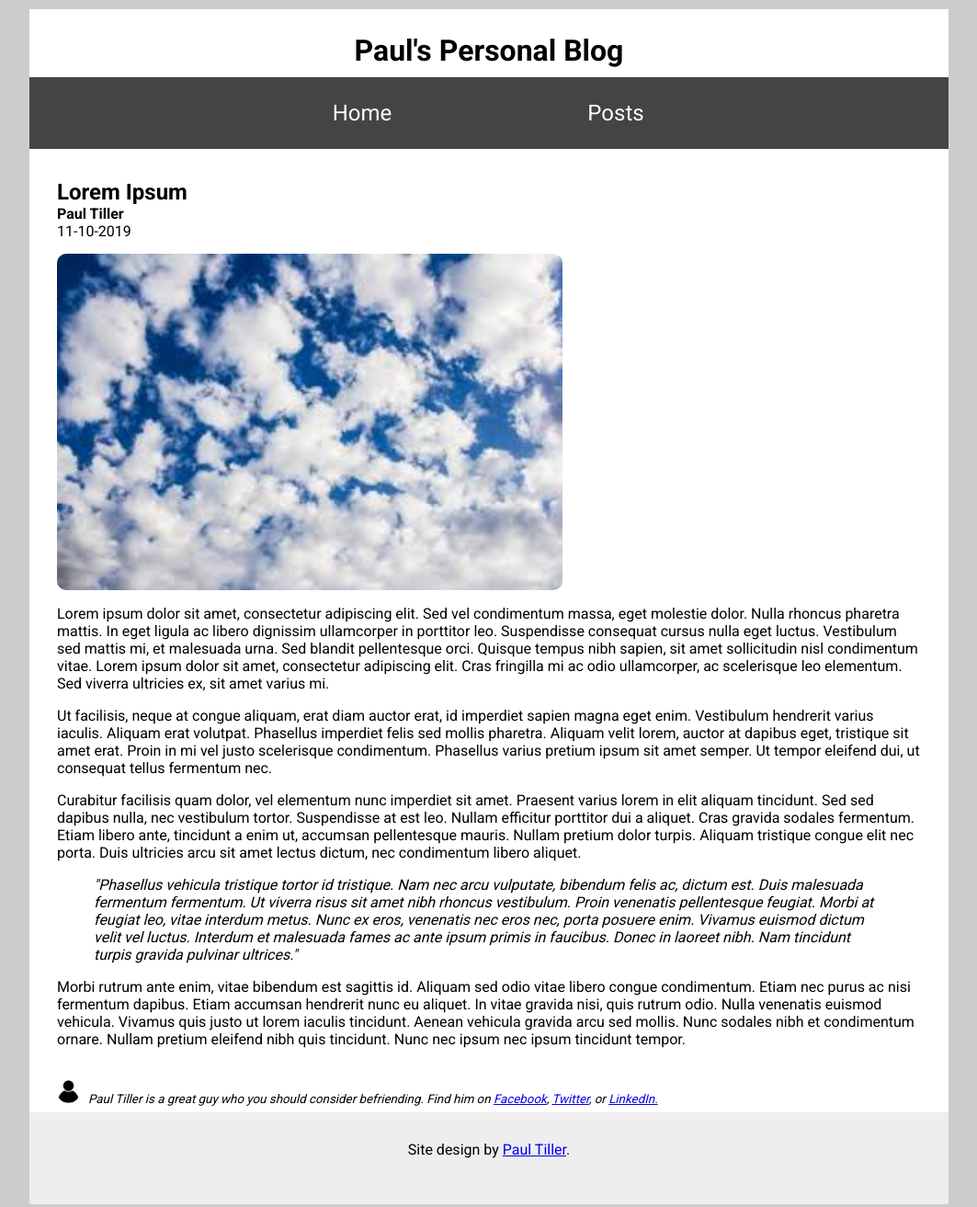
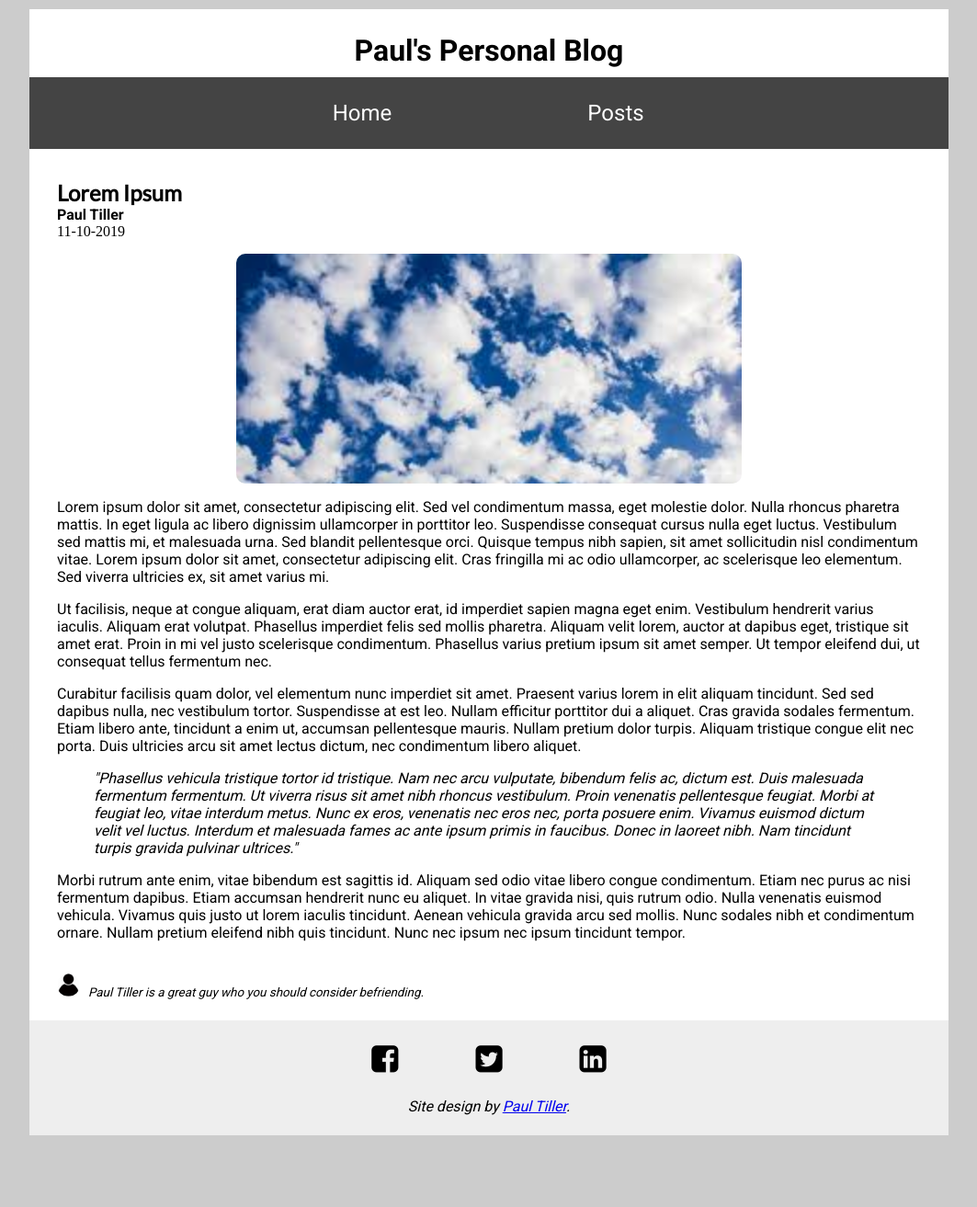
Before and after one commit to pftiller/personal-blog-website, a plain HTML site: page blog-post.html in a window 1280 px wide. Shown: the whole page at 92% size, without its empty margins (108-1171 px from the left). After the commit the page ends 1245 px from the top, so only its background shows below. Drawn offline with Linux system fonts and the light colour scheme.

Commit message:
version 2

```diff
--- a/blog-post.html
+++ b/blog-post.html
@@ -5,7 +5,7 @@
     <meta http-equiv="X-UA-Compatible" content="IE=edge">
     <title>Lorem Ipsume</title>
     <meta name="description" content="">
-    <meta name="viewport" content="width=device-width, initial-scale=1">
+    <meta name="viewport" content="width=device-width, initial-scale=1.0">
     <link rel="stylesheet" href="css/main.css">
     <link rel="stylesheet" href="css/blog-post.css">
 </head>
@@ -56,13 +56,16 @@
                     Nullam pretium eleifend nibh quis tincidunt. Nunc nec ipsum nec ipsum tincidunt tempor.</p>
                 <br />
                 <div id="avatar"></div>
-                <small>Paul Tiller is a great guy who you should consider befriending. Find him on <a
-                        href="facebook.com">Facebook</a>, <a href="twitter.com">Twitter</a>, or <a
-                        href="linkedin.com">LinkedIn.</a></small>
+                <small>Paul Tiller is a great guy who you should consider befriending.</small>
             </article>
         </main>
         <footer>
-            <p>Site design by <a href="https://github.com/pftiller">Paul Tiller</a>.</p>
+            <div id="social-icons">
+                <a href="https://facebook.com"><i class="fab fa-facebook-square"></i></a>
+                <a href="https://twitter.com"><i class="fab fa-twitter-square"></i></a>
+                <a href="https://linkedin.com"><i class="fab fa-linkedin-square"></i></a>
+            </div>
+            <p id="site-design">Site design by <a href="https://github.com/pftiller">Paul Tiller</a>.</p>
         </footer>
     </div>
 </body>
--- a/css/blog-post.css
+++ b/css/blog-post.css
@@ -10,13 +10,14 @@ article {
 }
 
 .main-image {
-    width: 550px;
-    height: 366px;
+    width: 95%;
+    min-height: 250px;
+    max-width: 550px;
     background-image: url('../img/clouds.jpeg');
     background-size: cover;
     background-repeat: no-repeat;
-    margin-top: 15px;
     border-radius: 10px;
+    margin: 15px auto 0;
 }
 
 blockquote {
@@ -39,6 +40,6 @@ small {
 
 @media(min-width:800px) {
     #container {
-        grid-template-rows: 150px 1050px 100px;
+        grid-template-rows: 150px 950px 125px;
     }
 }
--- a/css/home.css
+++ b/css/home.css
@@ -28,7 +28,7 @@ aside {
 }
 
 .thumbnail {
-    width: 275px;
+    width: 50%;
     height: auto;
     border-radius: 10px;
     margin-top: 15px;
@@ -61,6 +61,6 @@ button:hover {
     }
 
     #container {
-        grid-template-rows: 150px 600px 100px;
+        grid-template-rows: 150px 635px 125px;
     }
 }
--- a/css/main.css
+++ b/css/main.css
@@ -1,4 +1,6 @@
 @import url('https://fonts.googleapis.com/css?family=Roboto:400,700&display=swap');
+@import url('https://fonts.googleapis.com/css?family=Lato&display=swap');
+@import url('https://maxcdn.bootstrapcdn.com/font-awesome/4.6.3/css/font-awesome.min.css');
 
 html {
     background-color: #ccc;
@@ -57,6 +59,7 @@ nav a:visited {
 }
 
 h2 {
+    font-family: Lato, sans-serif;
     margin-bottom: 0;
 }
 
@@ -76,6 +79,7 @@ time {
 
 time {
     display: block;
+    font-family: font-awesome;
 }
 
 .blog-title:hover {
@@ -88,7 +92,25 @@ footer {
     padding: 15px;
     background-color: #eee;
 }
-
+#social-icons {
+    display:flex;
+    width: 35%;
+    flex-direction: row;
+    justify-content: space-around;
+    font-size:34px;
+    font-family: FontAwesome;
+    margin: 10px auto 25px;
+}
+#social-icons a {
+    text-decoration: none;
+    color: #000;
+}
+#social-icons i {
+    font-style: normal;
+}
+#site-design {
+    font-style: italic;
+}
 @media(min-width:800px) {
     body {
         max-width: 1000px;
```
Also changed, not shown: index.html (+7 -2 lines).
